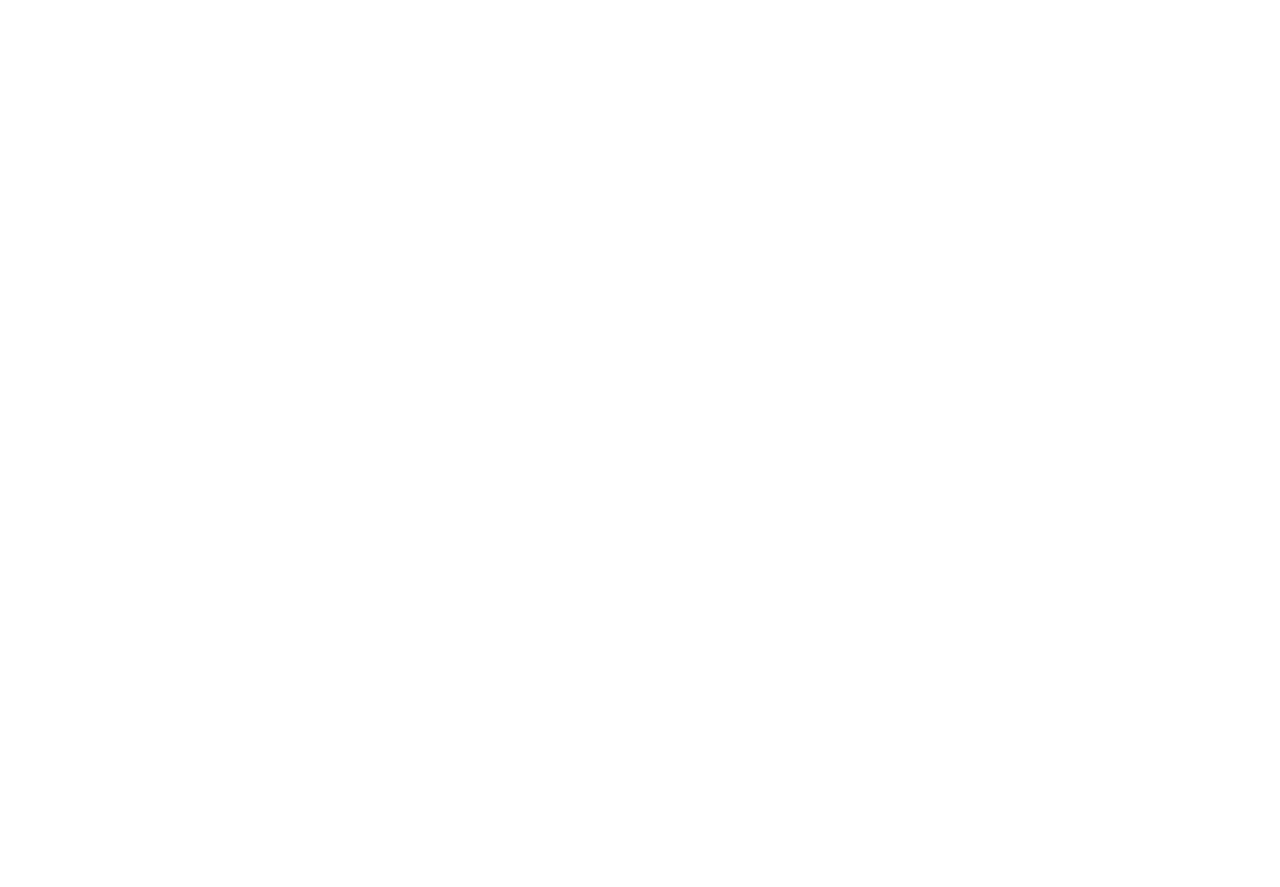
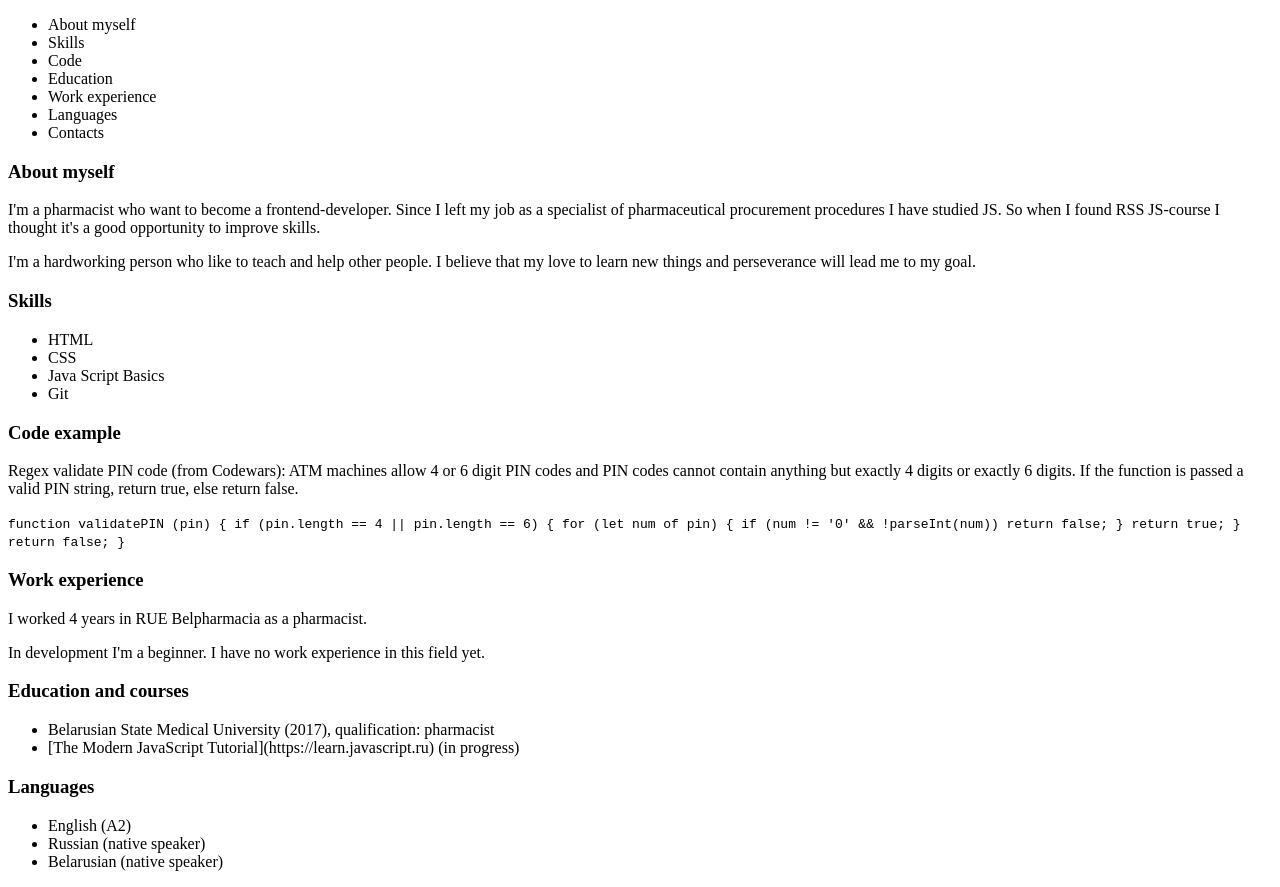
Before and after one commit to tatisap/rsschool-cv, a plain HTML site: page index.html in a window 1280 px wide. Before the commit the page ends 800 px from the top, so only its background shows below. Drawn offline with Linux system fonts and the light colour scheme.

Commit message:
feat: add basic page structure

```diff
--- a/index.html
+++ b/index.html
@@ -1,9 +1,84 @@
 <!DOCTYPE html>
-<html>
-    <head>
+<html lang="en">
+<head>
+    <meta charset="UTF-8">
+    <meta http-equiv="X-UA-Compatible" content="IE=edge">
+    <meta name="viewport" content="width=device-width, initial-scale=1.0">
+    <title>CV</title>
+    <link rel="stylesheet" href="style.css">
+</head>
+<body>
+    <header>
+        <nav>
+            <ul>
+                <li>About myself</li>
+                <li>Skills</li>
+                <li>Code</li>
+                <li>Education</li>
+                <li>Work experience</li>
+                <li>Languages</li>
+                <li>Contacts</li>
+            </ul>
+        </nav>
+    </header>
+    <main>
+        <section>
+            <h3>About myself</h3>
+            <p>I'm a pharmacist who want to become a frontend-developer. Since I left my job as a
+            specialist of pharmaceutical procurement procedures I have studied JS. So when I found
+            RSS JS-course I thought it's a good opportunity to improve skills.</p>
+            <p>I'm a hardworking person who like to teach and help other people. I believe that my
+            love to learn new things and perseverance will lead me to my goal.</p>
+        </section>
+        <section>
+            <h3>Skills</h3>
+            <ul>
+                <li>HTML</li>
+                <li>CSS</li>
+                <li>Java Script Basics</li>
+                <li>Git</li>
+            </ul>
+        </section>
+        <section>
+            <h3>Code example</h3>
+            <p>Regex validate PIN code (from Codewars): ATM machines allow 4 or 6 digit PIN codes
+            and PIN codes cannot contain anything but exactly 4 digits or exactly 6 digits. If the
+            function is passed a valid PIN string, return true, else return false.</p>
+            <code>
+                function validatePIN (pin) {
+                    if (pin.length == 4 || pin.length == 6) {
+                        for (let num of pin) {
+                            if (num != '0' && !parseInt(num)) return false;
+                        }
+                        return true;
+                    }
+                    return false;
+                }
+            </code>
+        </section>
+        <section>
+            <h3>Work experience</h3>
+            <p>I worked 4 years in RUE Belpharmacia as a pharmacist.</p>
+            <p>In development I'm a beginner. I have no work experience in this field yet.</p>
+        </section>
+        <section>
+            <h3>Education and courses</h3>
+            <ul>
+                <li>Belarusian State Medical University (2017), qualification: pharmacist</li>
+                <li>[The Modern JavaScript Tutorial](https://learn.javascript.ru) (in progress)</li>
+            </ul>
+        </section>
+        <section>
+            <h3>Languages</h3>
+            <ul>
+                <li>English (A2)</li>
+                <li>Russian (native speaker)</li>
+                <li>Belarusian (native speaker)</li>
+            </ul>
+        </section>
+    </main>
+    <footer>
 
-    </head>
-    <body>
-
-    </body>
+    </footer>
+</body>
 </html>
```
